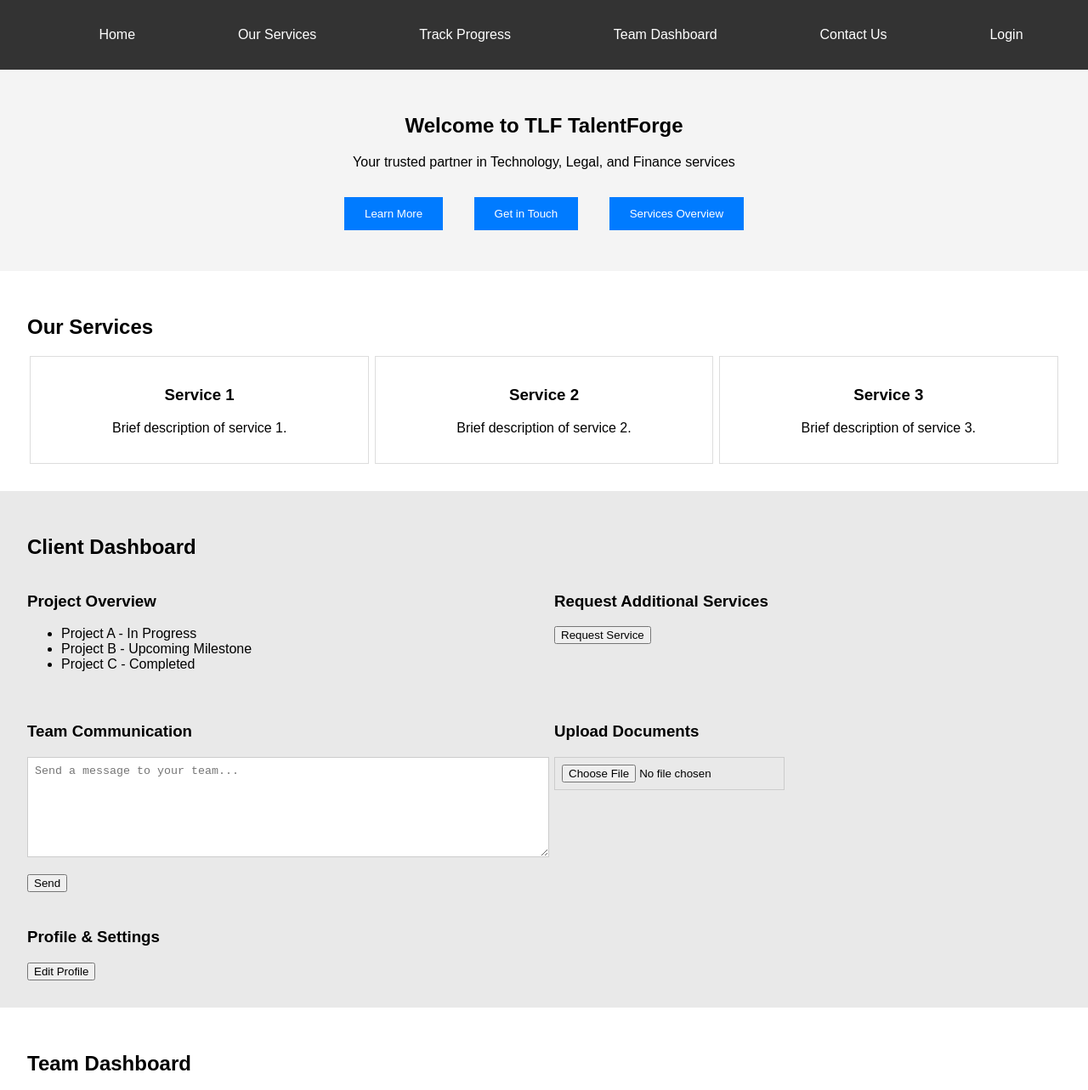
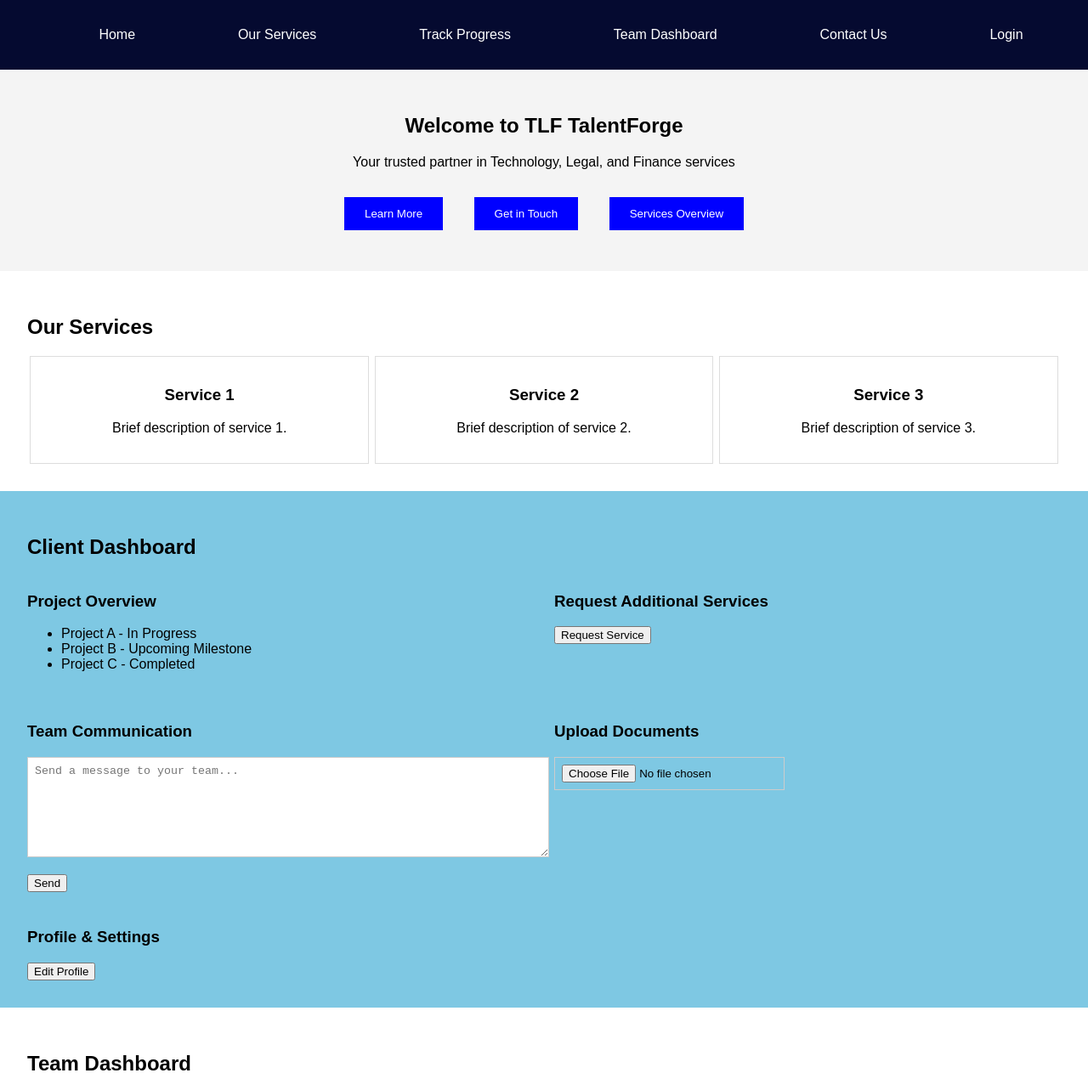
Before and after one commit to Apex1707/projecct3, a plain HTML site: page index.html in a window 1280 px wide. Shown: the top 1283 px of the page at 85% size. Drawn offline with Linux system fonts and the light colour scheme.

Commit message:
new files

```diff
--- a/main.css
+++ b/main.css
@@ -6,7 +6,7 @@ body {
 }
 
 header {
-    background-color: #333;
+    background-color: #050a30;
     padding: 1rem;
     color: white;
 }
@@ -32,7 +32,7 @@ nav a {
     margin: 1rem;
     padding: 0.75rem 1.5rem;
     border: none;
-    background-color: #007bff;
+    background-color: #0000ff;
     color: white;
     cursor: pointer;
 }
@@ -55,7 +55,8 @@ nav a {
 /* Client Dashboard */
 .client-dashboard {
     padding: 2rem;
-    background-color: #e9e9e9;
+    /* background-color: #e9e9e9; */
+    background-color: #7ec8e3;
 }
 
 .dashboard {
```
